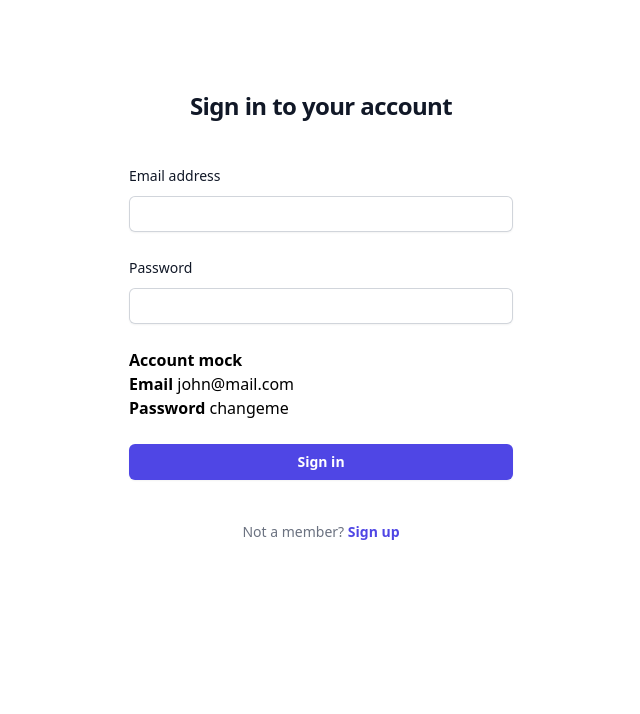
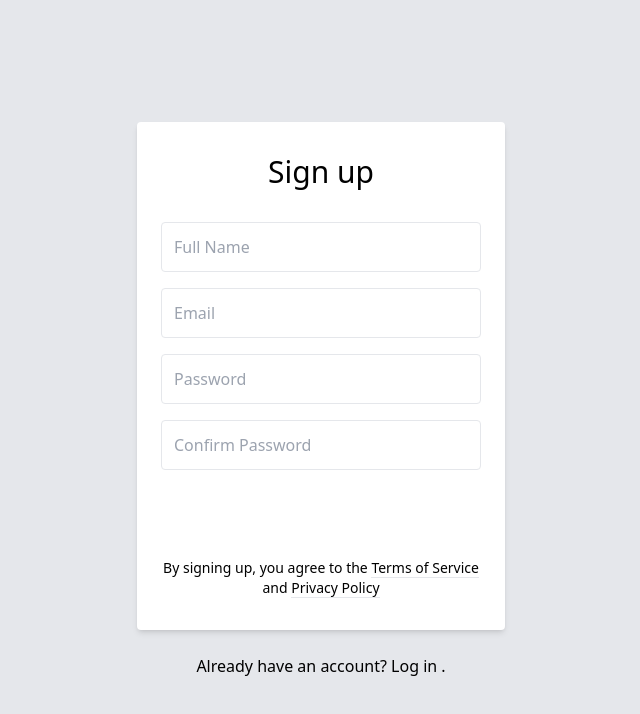
Before and after one commit to nguyenkhoi2806/angular-assignment, an Angular app: page /signup in a window 1280 px wide. Before the commit this address led to /login. Shown: the top 714 px of the page, without its empty margins (319-959 px from the left). Built offline with nearby package versions, Linux system fonts and the light colour scheme.

Commit message:
feat: add signup

```diff
--- a/src/app/app.routes.ts
+++ b/src/app/app.routes.ts
@@ -3,6 +3,7 @@ import { Routes } from '@angular/router';
 import { LoginComponent } from './pages/login/login.component';
 import { DashboardComponent } from './pages/dashboard/dashboard.component';
 import { TaskComponent } from './pages/task/task.component';
+import { SignupComponent } from './pages/signup/signup.component';
 import { TaskFormComponent } from './pages/task-form/task-form.component';
 
 import { LayoutComponent } from './layout/layout.component';
@@ -11,6 +12,7 @@ import { AuthGuard } from './services/auth/auth.guard';
 
 export const routes: Routes = [
   { path: 'login', component: LoginComponent },
+  { path: 'signup', component: SignupComponent },
   {
     path: '',
     component: LayoutComponent,
--- a/src/app/layout/sidebar/sidebar.component.html
+++ b/src/app/layout/sidebar/sidebar.component.html
@@ -10,7 +10,6 @@
     <li class="mb-1 group">
       <a
         routerLink="/home"
-        routerLinkActive="active"
         class="flex font-semibold items-center py-2 px-4 text-gray-900 hover:bg-gray-950 hover:text-gray-100 rounded-md"
       >
         <i class="ri-home-2-line mr-3 text-lg"></i>
@@ -20,7 +19,6 @@
     <li class="mb-1 group">
       <a
         routerLink="/tasks"
-        routerLinkActive="active"
         class="flex font-semibold items-center py-2 px-4 text-gray-900 hover:bg-gray-950 hover:text-gray-100 rounded-md"
       >
         <i class="ri-home-2-line mr-3 text-lg"></i>
--- a/src/app/pages/login/login.component.html
+++ b/src/app/pages/login/login.component.html
@@ -1,12 +1,14 @@
-<div class="flex min-h-full flex-col justify-center px-6 py-12 lg:px-8">
-  <div class="sm:mx-auto sm:w-full sm:max-w-sm">
+<div class="bg-gray-200 min-h-screen flex flex-col">
+  <div
+    class="flex flex-col justify-center px-6 py-12 lg:px-8 sm:w-[370px] bg-white shadow-md"
+  >
+    <div class="sm:mx-auto">
       <h2
         class="mt-10 text-center text-2xl font-bold leading-9 tracking-tight text-gray-900"
       >
         Sign in to your account
       </h2>
     </div>
-
     <div class="mt-10 sm:mx-auto sm:w-full sm:max-w-sm">
       <form class="space-y-6" (submit)="login()">
         <div>
@@ -67,10 +69,12 @@
       <p class="mt-10 text-center text-sm text-gray-500">
         Not a member?
         <a
-        href="#"
+          routerLink="/signup"
+          routerLinkActive="router-link-active"
           class="font-semibold leading-6 text-indigo-600 hover:text-indigo-500"
           >Sign up</a
         >
       </p>
     </div>
   </div>
+</div>
--- a/src/app/pages/login/login.component.ts
+++ b/src/app/pages/login/login.component.ts
@@ -1,5 +1,5 @@
 import { Component } from '@angular/core';
-import { Router } from '@angular/router';
+import { Router, RouterModule, RouterOutlet } from '@angular/router';
 import { FormsModule } from '@angular/forms';
 
 import { AuthService } from 'app/services/auth/auth.service';
@@ -7,7 +7,7 @@ import { AuthService } from 'app/services/auth/auth.service';
 @Component({
   selector: 'app-login',
   standalone: true,
-  imports: [FormsModule],
+  imports: [FormsModule, RouterOutlet, RouterModule],
   templateUrl: './login.component.html',
 })
 export class LoginComponent {
--- /dev/null
+++ b/src/app/pages/signup/signup.component.html
@@ -0,0 +1,66 @@
+<div class="bg-gray-200 min-h-screen flex flex-col">
+  <div
+    class="container max-w-sm mx-auto flex-1 flex flex-col items-center justify-center px-2"
+  >
+    <div class="bg-white px-6 py-8 rounded shadow-md text-black w-full">
+      <h1 class="mb-8 text-3xl text-center">Sign up</h1>
+      <input
+        type="text"
+        class="block border border-grey-light w-full p-3 rounded mb-4"
+        name="fullname"
+        placeholder="Full Name"
+      />
+
+      <input
+        type="text"
+        class="block border border-grey-light w-full p-3 rounded mb-4"
+        name="email"
+        placeholder="Email"
+      />
+
+      <input
+        type="password"
+        class="block border border-grey-light w-full p-3 rounded mb-4"
+        name="password"
+        placeholder="Password"
+      />
+      <input
+        type="password"
+        class="block border border-grey-light w-full p-3 rounded mb-4"
+        name="confirm_password"
+        placeholder="Confirm Password"
+      />
+
+      <button
+        type="submit"
+        class="w-full text-center py-3 rounded bg-green text-white hover:bg-green-dark focus:outline-none my-1"
+      >
+        Create Account
+      </button>
+
+      <div class="text-center text-sm text-grey-dark mt-4">
+        By signing up, you agree to the
+        <a
+          class="no-underline border-b border-grey-dark text-grey-dark"
+          href="#"
+        >
+          Terms of Service
+        </a>
+        and
+        <a
+          class="no-underline border-b border-grey-dark text-grey-dark"
+          href="#"
+        >
+          Privacy Policy
+        </a>
+      </div>
+    </div>
+
+    <div class="text-grey-dark mt-6">
+      Already have an account?
+      <a class="no-underline border-b border-blue text-blue" href="../login/">
+        Log in </a
+      >.
+    </div>
+  </div>
+</div>
```
Also changed, not shown: src/app/pages/signup/signup.component.ts (added, +14 -0 lines), 1 other file (tests, documents, lock files or other folders). Lines whose indentation alone changed are shown as unchanged.
